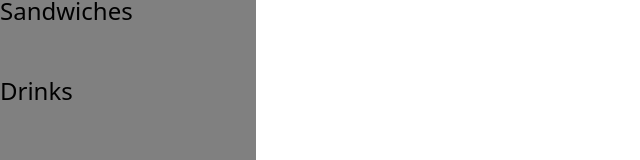
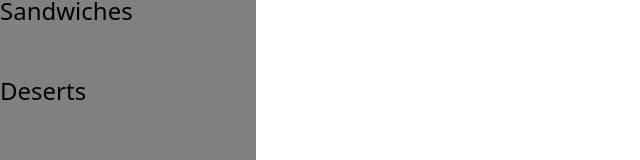
Before and after one commit to ucstuart/UoB_Final_Project_On_Call, a React (Create React App) app in the folder on-call/: page / in a window 1280 px wide. Shown: the part 465-625 px from the top of the page, without its empty margins (0-640 px from the left). Built offline with nearby package versions, Linux system fonts and the light colour scheme.

Commit message:
adeed text-2xl to menu items

```diff
--- a/on-call/package.json
+++ b/on-call/package.json
@@ -9,6 +9,7 @@
     "asterisk.io": "^0.1.1",
     "react": "^18.2.0",
     "react-dom": "^18.2.0",
+    "react-router": "^6.9.0",
     "react-scripts": "5.0.1",
     "web-vitals": "^2.1.4"
   },
--- a/on-call/src/App.js
+++ b/on-call/src/App.js
@@ -5,7 +5,6 @@ import SideNav from './components/SideNav';
 function App() {
   return (
     <div className="flex h-screen">
-
         <SideNav />
       </div>
   );
--- a/on-call/src/components/SideNav.js
+++ b/on-call/src/components/SideNav.js
@@ -1,15 +1,13 @@
 import React from "react";
-
 const SideNav = () => {
   return (
     <div className="w-1/5 h-full bg-[grey] flex flex-col mb-6 mb-10">
-      <h1 className="text-center text-4xl mb-20 mt-5 text-dec"> Meals</h1>
+      <h1 className="text-center text-4xl mb-20 mt-5 text-dec">Meals</h1>
       <div className="bg-[grey] w-100 h-10 mb-10 text-2xl">Pizzas</div>
       <div className="bg-[grey] w-100 h-10 mb-10 text-2xl">Burgers</div>
       <div className="bg-[grey] w-100 h-10 mb-10 text-2xl">Chicken</div>
       <div className="bg-[grey] w-100 h-10 mb-10 text-2xl">Wraps</div>
       <div className="bg-[grey] w-100 h-10 mb-10 text-2xl">Sandwiches</div>
-      <div className="bg-[grey] w-100 h-10 mb-10 text-2xl">Drinks</div>
       <div className="bg-[grey] w-100 h-10 mb-10 text-2xl">Deserts</div>
       <div className="bg-[grey] w-100 h-10 mb-10 text-2xl">Drinks</div>
 
```
Also changed, not shown: 1 other file (tests, documents, lock files or other folders).
